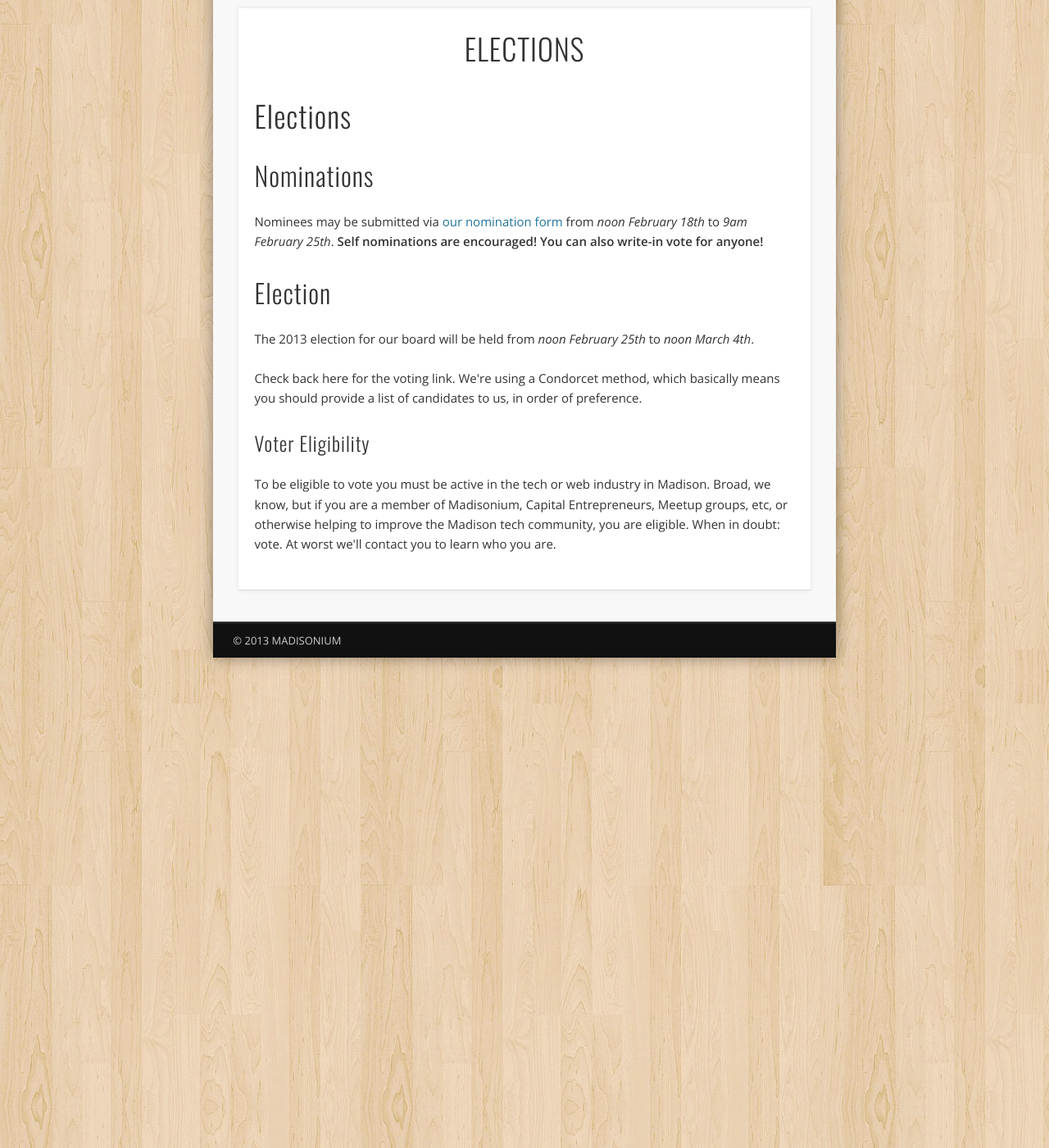
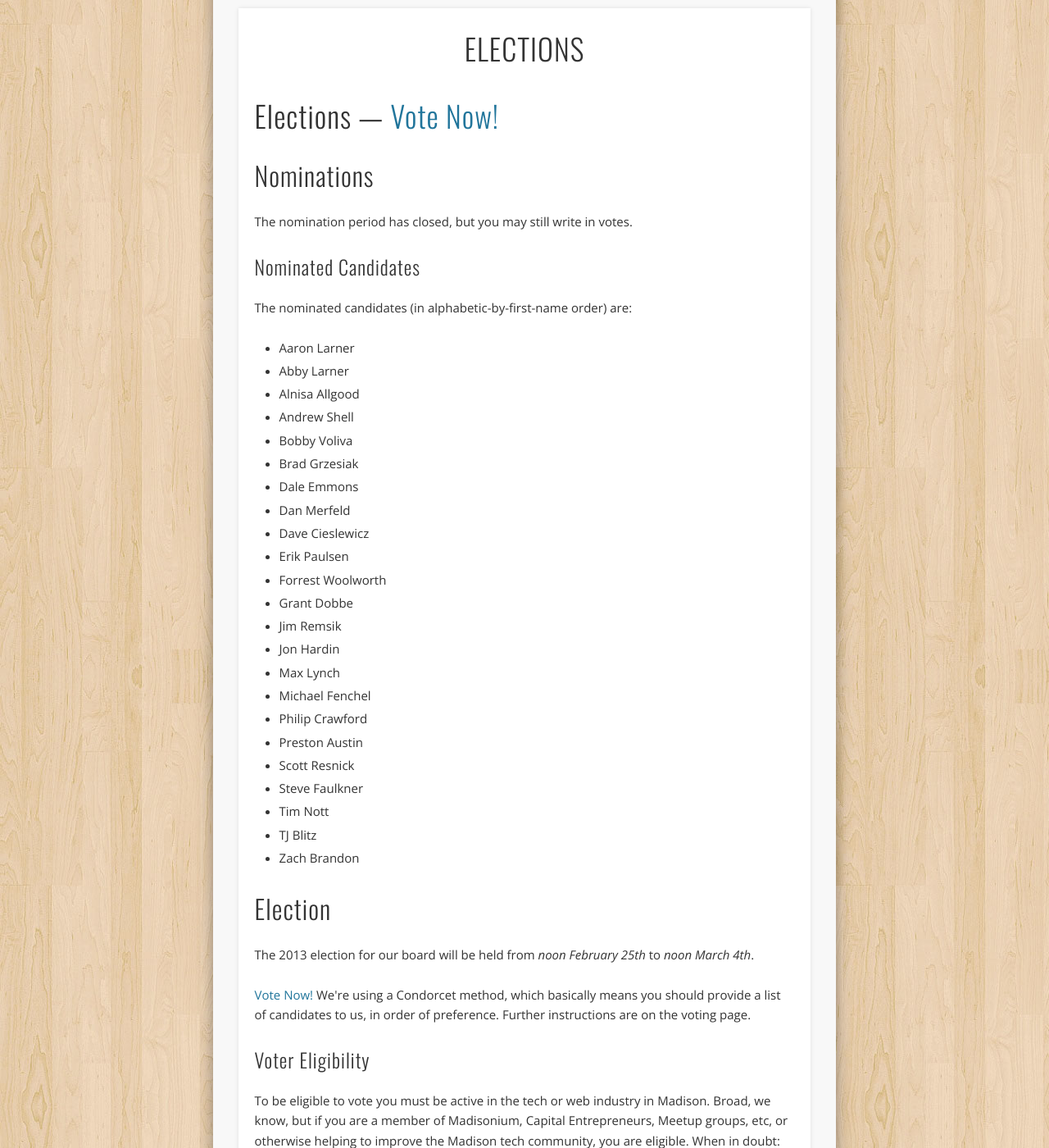
Before and after one commit to madisonium/madisonium.github.com, a Jekyll site: the page built from elections.html, in a window 1280 px wide and 1400 px high, scrolled down 225 px. Shown: the whole window at 82% size. Built offline with Jekyll 4.4.1, drawn with Linux system fonts in a browser that asks for light colours; nearby versions of some CDN libraries; Markdown is read by kramdown in place of the engine named in the settings.

Commit message:
Election ENGAGE

```diff
--- a/elections.html
+++ b/elections.html
@@ -2,18 +2,42 @@
 layout: default
 title: Elections
 ---
-<h1>Elections</h1>
+<h1>Elections &mdash; <a href="http://www.cs.cornell.edu/w8/~andru/cgi-perl/civs/vote.pl?id=E_772b3424f02ee28f&akey=37e7a93848795fbc">Vote Now!</a></h1>
 
 <h2>Nominations</h2>
-<p>Nominees may be submitted via <a href="https://docs.google.com/forms/d/1kk9S8wW2TNbDdPrFRp8x_xfFcCM00eF8IoAJy77wKvY/viewform">our nomination form</a> from <em>noon February 18th</em> to <em>9am February 25th</em>. <strong>Self nominations are encouraged! You can also write-in vote for anyone!</strong></p>
+<p>The nomination period has closed, but you may still write in votes.</p>
 
-<!--
-<h3>Announced Candidates</h3>
--->
+<h3>Nominated Candidates</h3>
+<p>The nominated candidates (in alphabetic-by-first-name order) are:</p>
+<ul>
+  <li>Aaron Larner</li>
+  <li>Abby Larner</li>
+  <li>Alnisa Allgood</li>
+  <li>Andrew Shell</li>
+  <li>Bobby Voliva</li>
+  <li>Brad Grzesiak</li>
+  <li>Dale Emmons</li>
+  <li>Dan Merfeld</li>
+  <li>Dave Cieslewicz</li>
+  <li>Erik Paulsen</li>
+  <li>Forrest Woolworth</li>
+  <li>Grant Dobbe</li>
+  <li>Jim Remsik</li>
+  <li>Jon Hardin</li>
+  <li>Max Lynch</li>
+  <li>Michael Fenchel</li>
+  <li>Philip Crawford</li>
+  <li>Preston Austin</li>
+  <li>Scott Resnick</li>
+  <li>Steve Faulkner</li>
+  <li>Tim Nott</li>
+  <li>TJ Blitz</li>
+  <li>Zach Brandon</li>
+</ul>
 
 <h2>Election</h2>
 <p>The 2013 election for our board will be held from <em>noon February 25th</em> to <em>noon March 4th</em>.</p>
-<p>Check back here for the voting link. We're using a Condorcet method, which basically means you should provide a list of candidates to us, in order of preference.</p>
+<p><a href="http://www.cs.cornell.edu/w8/~andru/cgi-perl/civs/vote.pl?id=E_772b3424f02ee28f&akey=37e7a93848795fbc">Vote Now!</a> We're using a Condorcet method, which basically means you should provide a list of candidates to us, in order of preference. Further instructions are on the voting page.</p>
 
 <h3>Voter Eligibility</h3>
 <p>To be eligible to vote you must be active in the tech or web industry in Madison. Broad, we know, but if you are a member of Madisonium, Capital Entrepreneurs, Meetup groups, etc, or otherwise helping to improve the Madison tech community, you are eligible. When in doubt: vote. At worst we'll contact you to learn who you are.</p>
```
Also changed, not shown: 1 other file.
